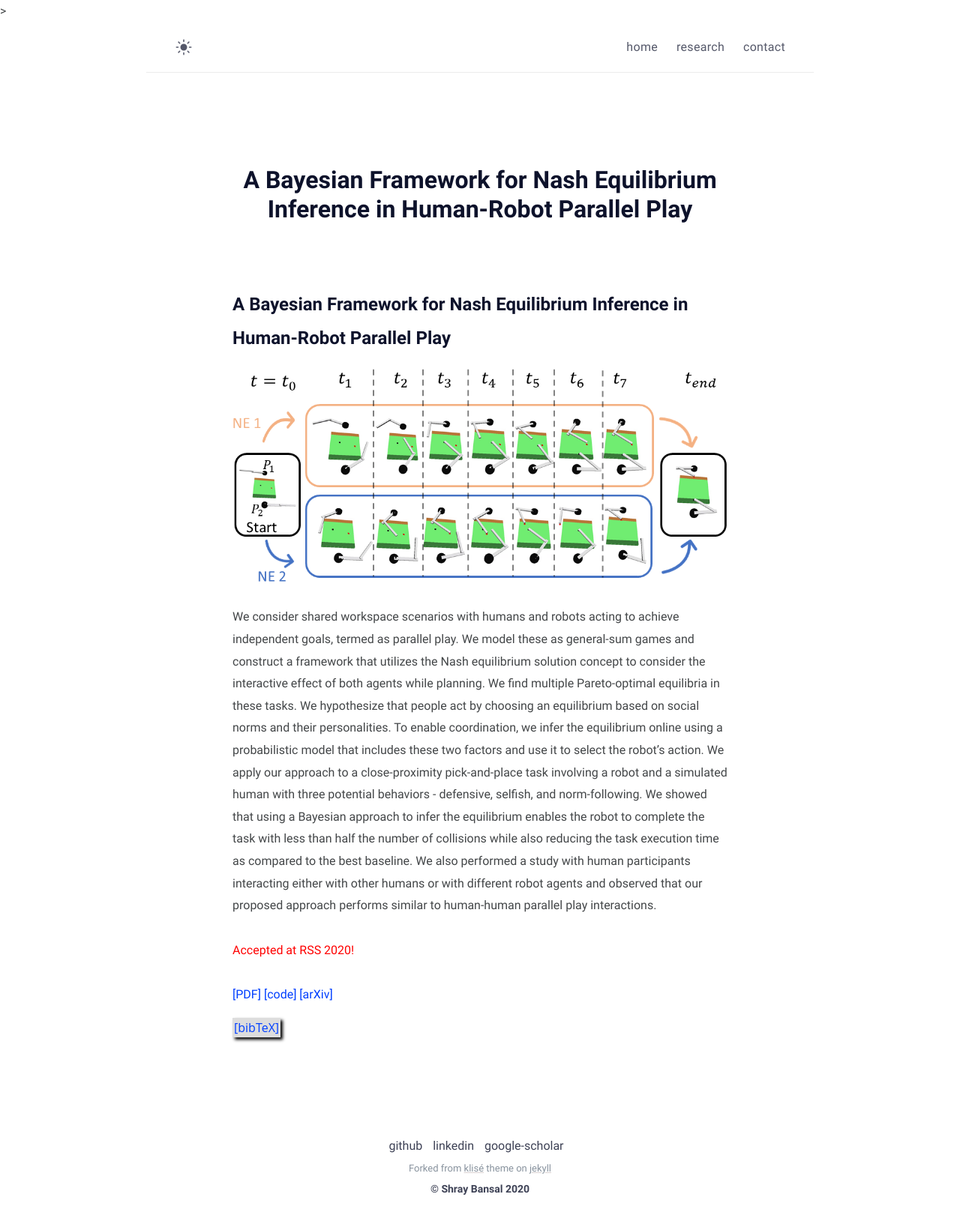
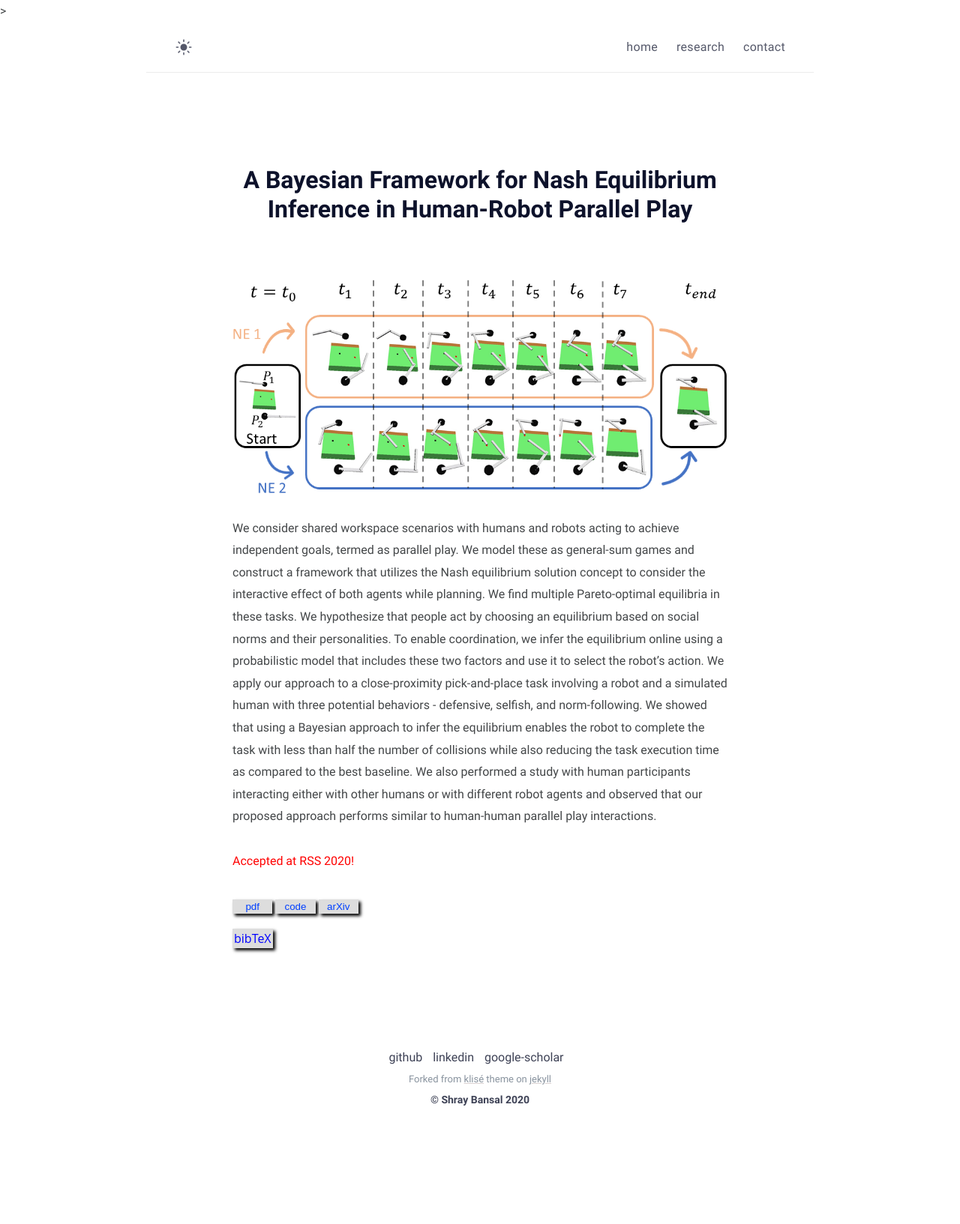
Before and after one commit to shray/shray.github.io, a Jekyll site: the page built from bayesnash.md, in a window 1280 px wide. Shown: the whole page at 75% size. Built offline with Jekyll 4.4.1, drawn with Linux system fonts in a browser that asks for light colours; our own code applies the rules of GitHub Pages for plain Markdown files; after the commit the page ends 1514 px from its top, so only the background shows below that.

Commit message:
fixed the title issue on Bayes Nash page and added the link in research, plus, tried some formatting changes in page

```diff
--- a/_layouts/page.html
+++ b/_layouts/page.html
@@ -22,6 +22,7 @@ details > summary {
   box-shadow: 3px 3px 4px black;
   cursor: pointer;
   list-style: none;
+  color: blue;
 }
 
 details > summary::-webkit-details-marker {
@@ -37,7 +38,18 @@ details > p {
   margin: 0;
   box-shadow: 3px 3px 4px black;
 }
-  </style>>
+
+button {
+  display: inline;
+  padding: 2px 2px;
+  width: 4em;
+  background-color: #ddd;
+  border: none;
+  box-shadow: 3px 3px 4px black;
+  cursor: pointer;
+  list-style: none;
+  color: blue;
+}  </style>>
 </head>
 
 {% include header.html %}
--- a/bayesnash.md
+++ b/bayesnash.md
@@ -1,12 +1,10 @@
 ---
-title:
+title: A Bayesian Framework for Nash Equilibrium Inference in Human-Robot Parallel Play
 permalink: research/bayesnash/
 layout: page
 comments: false
 ---
 
-
-# A Bayesian Framework for Nash Equilibrium Inference in Human-Robot Parallel Play
  <img
     src="/assets/img/two_nash_ex.png"
     alt="Two Nash Equilibrium"
@@ -16,11 +14,20 @@ We consider shared workspace scenarios with humans and robots acting to achieve
 
 <span style="color:red">Accepted at RSS 2020!</span>
 
-[[PDF]](/assets/papers/bansal20bayesian.pdf) [[code]](https://github.com/shray/bayes-nash) [[arXiv]]()
+
+<button>
+	<a href="/assets/papers/bansal20bayesian.pdf">pdf</a>
+</button>
+<button>
+	<a href="https://github.com/shray/bayes-nash">code</a>
+</button>
+<button>
+	<a href="">arXiv</a>
+</button>
 
 <details>
 	<summary>
-		<a>[bibTeX]</a>
+		bibTeX
 	</summary>
 	<p>
 	@inproceedings{bansal2020framework,
```
Also changed, not shown: research.md (+1 -1 lines).
